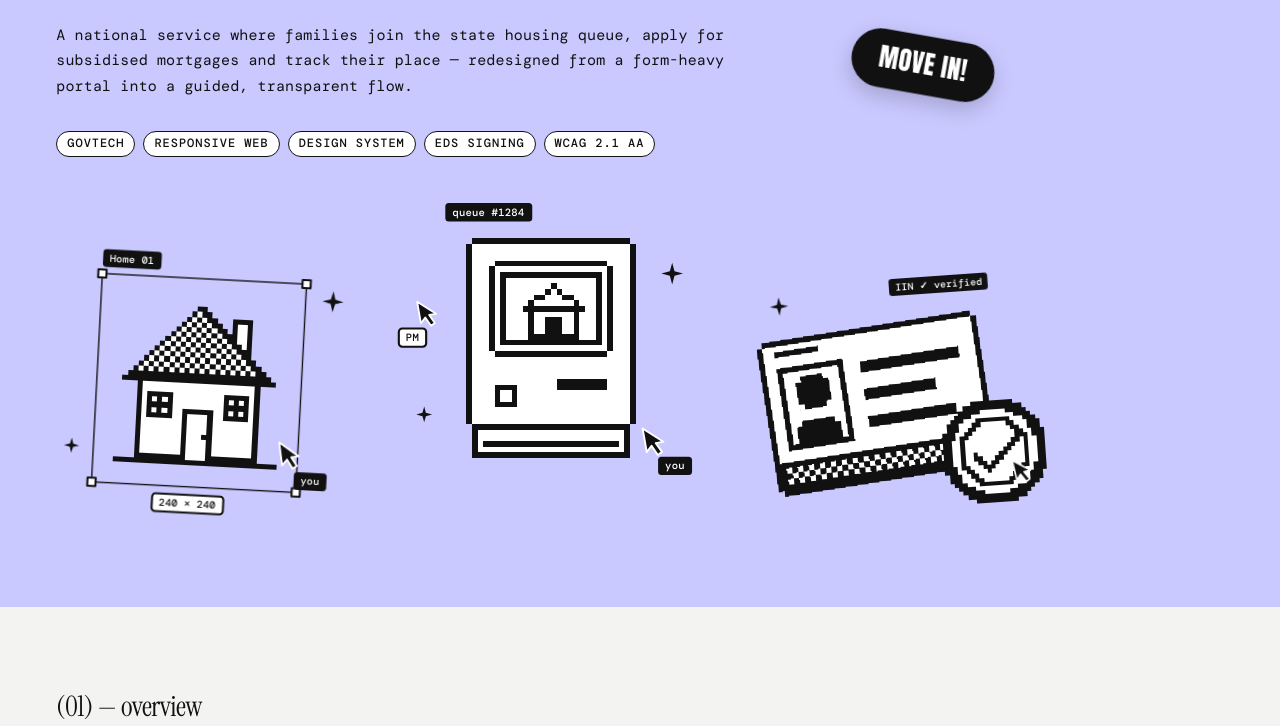
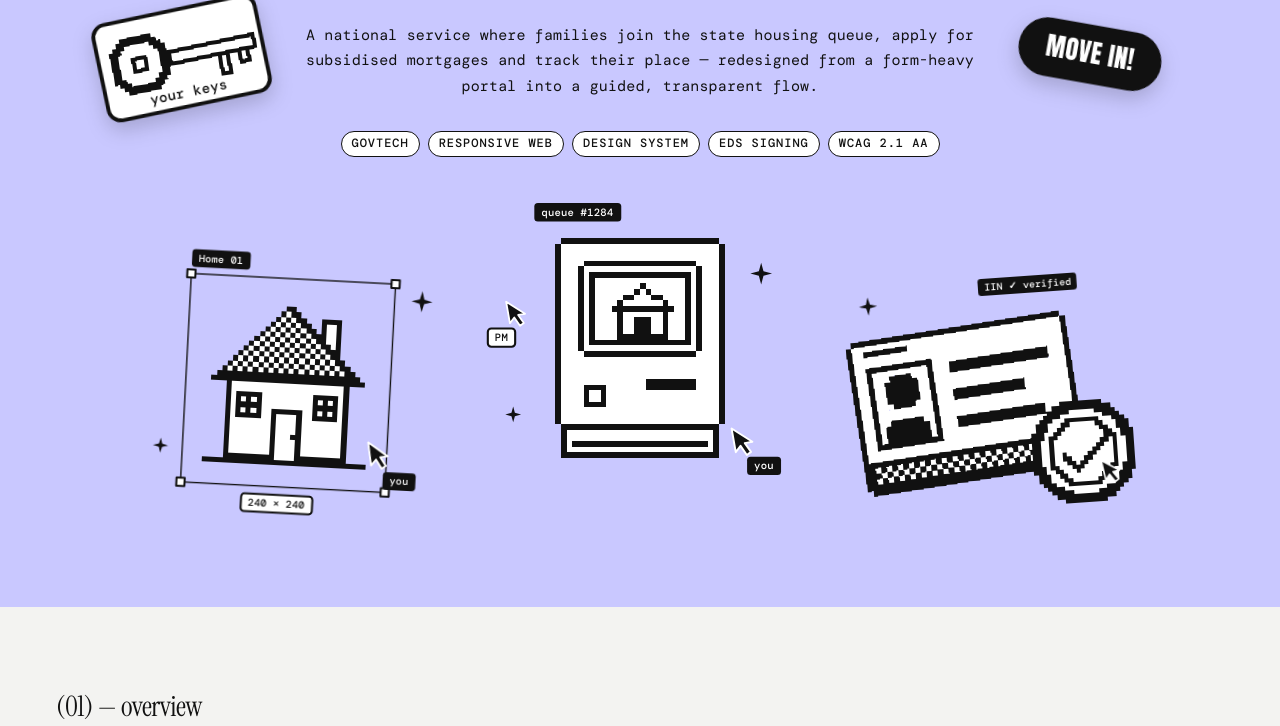
Before and after one commit to daniyar560152/Claude-Portfolio, a plain HTML site: page case.html in a window 1280 px wide. Shown: the part 477-1203 px from the top of the page. Drawn offline with Linux system fonts and the light colour scheme.

Commit message:
Housing case: keep the hero centred; other sections stay left-aligned on desktop
Co-Authored-By: Claude Opus 5.5 <noreply@anthropic.com>
Claude-Session: https://claude.ai/code/session_0183SuEspwapKEVKDhBhF3ze

```diff
--- a/assets/css/board.css
+++ b/assets/css/board.css
@@ -215,11 +215,9 @@
 .bd-next__side .bd-ico { transform: rotate(6deg); }
 
 
-/* desktop: everything left-aligned (phones keep the centred stack) */
+/* desktop: sections left-aligned except the hero (phones keep the centred stack) */
 @media (min-width: 801px) {
-  .bd-head, .bd-hero, .bd-hero__title, .bd-center-col { align-items: flex-start; text-align: left; }
-  .bd-head__title, .bd-hero__row, .bd-tags, .bd-flowline, .bd-tilerow, .bd-hero__art { justify-content: flex-start; }
-  .bd-center { text-align: left; }
-  .bd-hero .bd-sticker--a { left: auto; right: 7%; top: 21%; }
-  .bd-hero .bd-sticker--b { right: 22%; top: 47%; }
+  .bd-head, .bd-center-col { align-items: flex-start; text-align: left; }
+  .bd-head__title, .bd-flowline, .bd-tilerow { justify-content: flex-start; }
+  .bd-center-col .bd-center { text-align: left; }
 }
```
